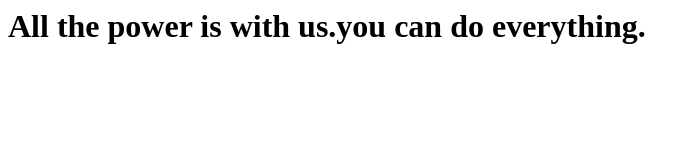
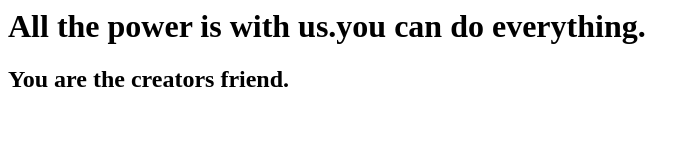
Before and after one commit to mssennat/firstgitrepo, a plain HTML site: page index.html in a window 1280 px wide. Shown: the whole page, without its empty margins (0-700 px from the left). Drawn offline with Linux system fonts and the light colour scheme.

Commit message:
added second quote

```diff
--- a/index.html
+++ b/index.html
@@ -2,6 +2,6 @@
 <body>
 <h1>
 All the power is with us.you can do everything.
-</h1>
+</h1><h2>You are the creators friend.<h2>
 </body>
 </html>
```
